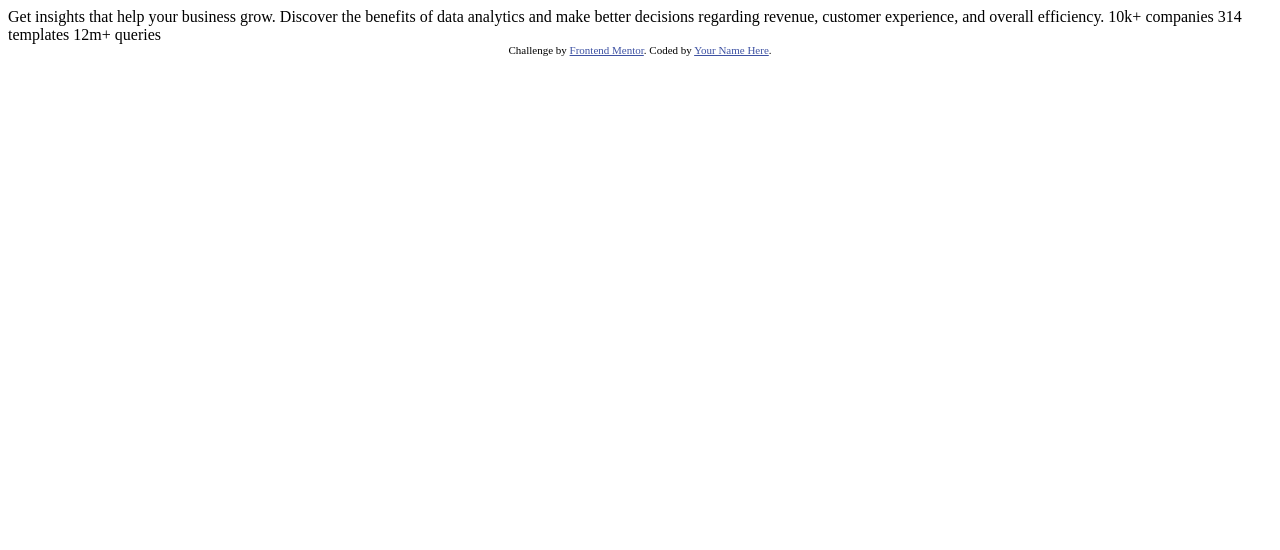
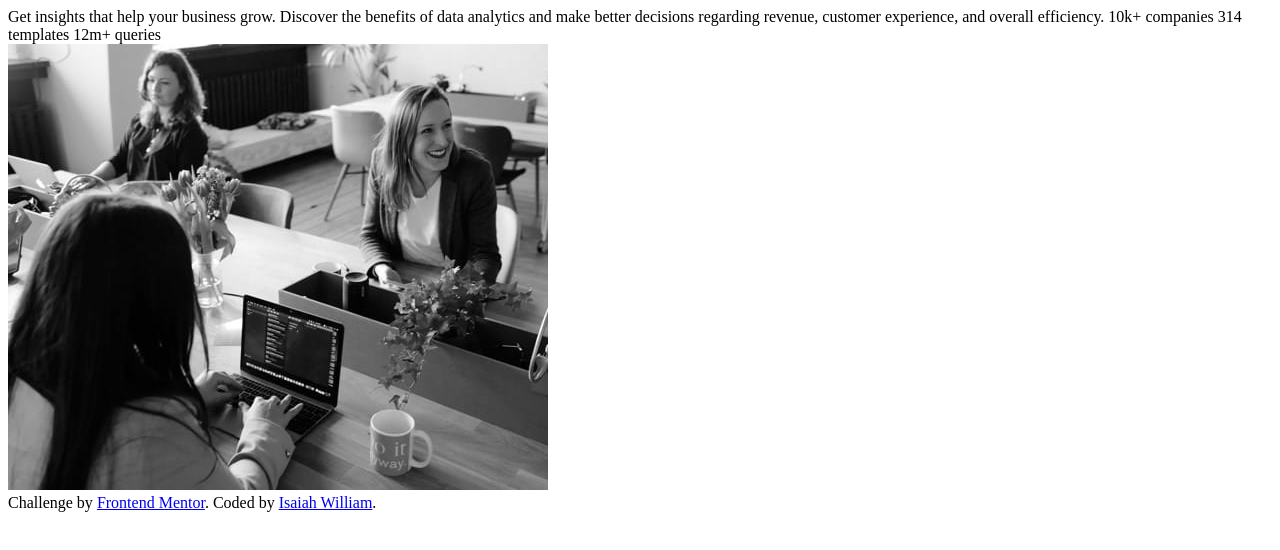
Before and after one commit to iswilliam-github/iswilliam-github, a plain HTML site: page index.html in a window 1280 px wide. Drawn offline with Linux system fonts and the light colour scheme.

Commit message:
2nd update

```diff
--- a/index.html
+++ b/index.html
@@ -8,14 +8,16 @@
 
   <title>Frontend Mentor | Stats preview card component</title>
 
-  <!-- Feel free to remove these styles or customise in your own stylesheet 👍 -->
+  <!-- Feel free to remove these styles or customise in your own stylesheet 👍
   <style>
     .attribution { font-size: 11px; text-align: center; }
     .attribution a { color: hsl(228, 45%, 44%); }
-  </style>
+  </style> -->
 </head>
 <body>
 
+  <div class="container">
+    <div class="text">
       Get insights that help your business grow.
 
       Discover the benefits of data analytics and make better decisions regarding revenue, customer
@@ -24,10 +26,14 @@
       10k+ companies
       314 templates
       12m+ queries
+    </div>
+    <div class="photo"><img src="images/image-header-desktop.jpg" alt=""></div>
+  </div>
+
 
   <div class="attribution">
     Challenge by <a href="https://www.frontendmentor.io?ref=challenge" target="_blank">Frontend Mentor</a>.
-    Coded by <a href="#">Your Name Here</a>.
+    Coded by <a href="#">Isaiah William</a>.
   </div>
 </body>
 </html>
--- /dev/null
+++ b/style.css
@@ -0,0 +1,21 @@
+*{
+    margin: 0;
+    padding: 0;
+    box-sizing: border-box;
+}
+
+.container{
+    width: 70%;
+    height: 60vh;
+    background: hsl(233, 47%, 7%);
+    display: flex;
+    align-items: center;
+    justify-content: center;
+}
+
+.text {
+    background: hsl(244, 38%, 16%);
+    width: 50%;
+    height: 70%;
+    text-align: center;
+}
```
Lines whose indentation alone changed are shown as unchanged.
